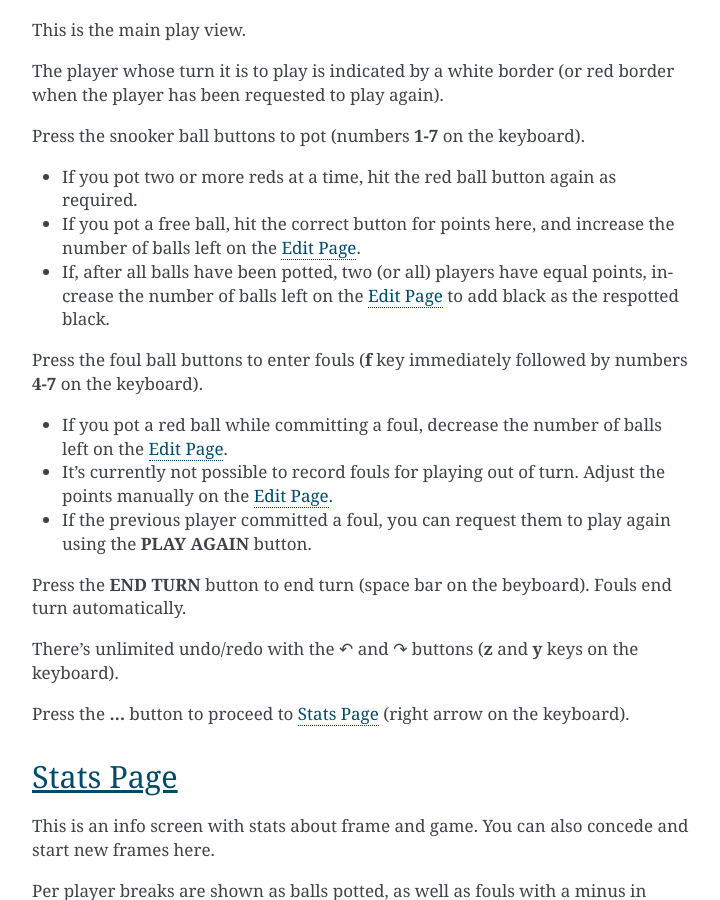
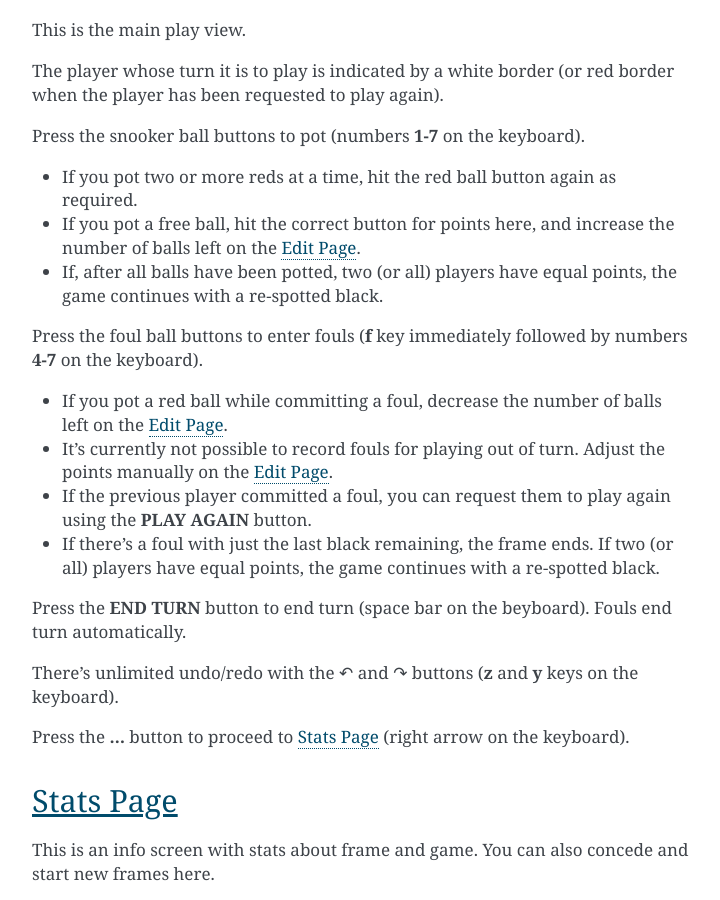
Before and after one commit to jnikula/piste-on-piste, a Sphinx documentation site: the page built from docs/manual.rst, in a window 1280 px wide and 900 px high, scrolled down 1729 px. Shown: the whole window, without its empty margins (388-1108 px from the left). Built offline with Sphinx 7.4.7, drawn with Linux system fonts in a browser that asks for light colours.

Commit message:
fix frame end handling
Detect winners/losers during breaks to clarify what's going to happen.

End frame on last black foul.

Automatically respot black on equal score at end of frame.

Log frame stats at end of frame, not at beginning of new frame.

```diff
--- a/docs/manual.rst
+++ b/docs/manual.rst
@@ -89,8 +89,7 @@ Press the snooker ball buttons to pot (numbers **1-7** on the keyboard).
   the number of balls left on the `Edit Page`_.
 
 * If, after all balls have been potted, two (or all) players have equal points,
-  increase the number of balls left on the `Edit Page`_ to add black as the
-  respotted black.
+  the game continues with a re-spotted black.
 
 Press the foul ball buttons to enter fouls (**f** key immediately followed by
 numbers **4-7** on the keyboard).
@@ -103,6 +102,10 @@ numbers **4-7** on the keyboard).
 
 * If the previous player committed a foul, you can request them to play again
   using the **PLAY AGAIN** button.
+
+* If there's a foul with just the last black remaining, the frame ends. If two
+  (or all) players have equal points, the game continues with a re-spotted
+  black.
 
 Press the **END TURN** button to end turn (space bar on the beyboard). Fouls end
 turn automatically.
```
Also changed, not shown: 1 other file.
